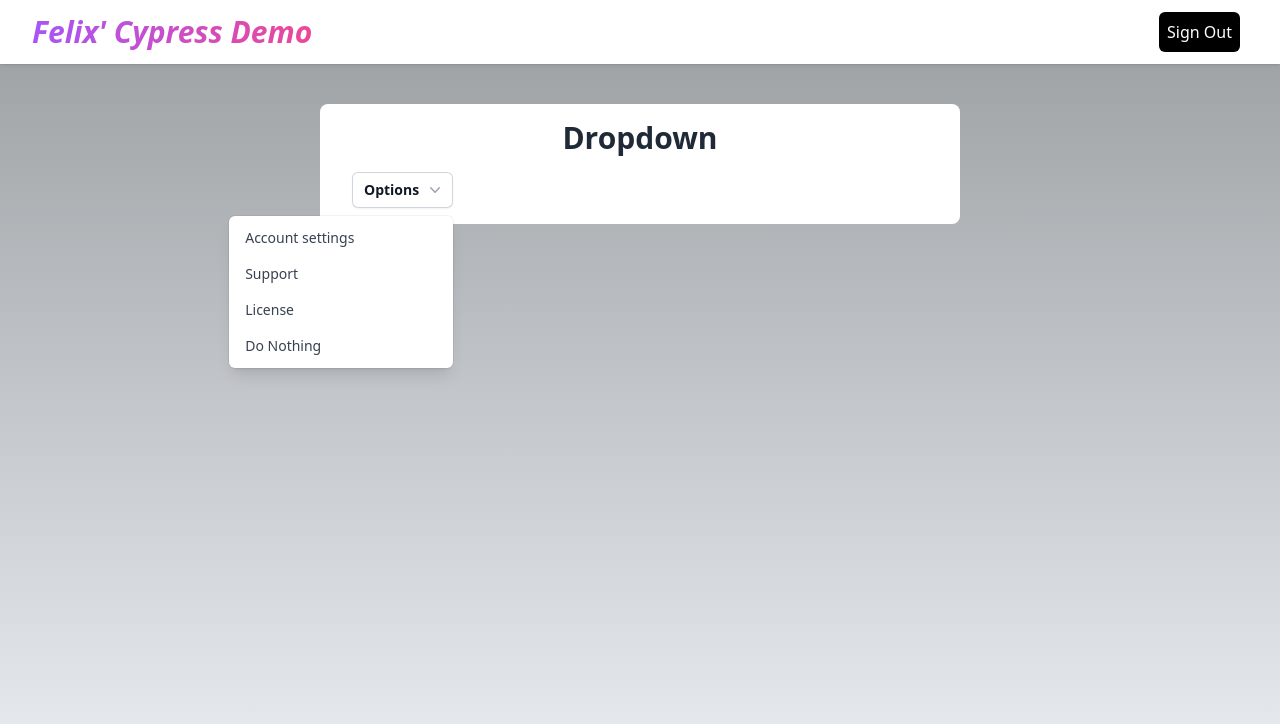
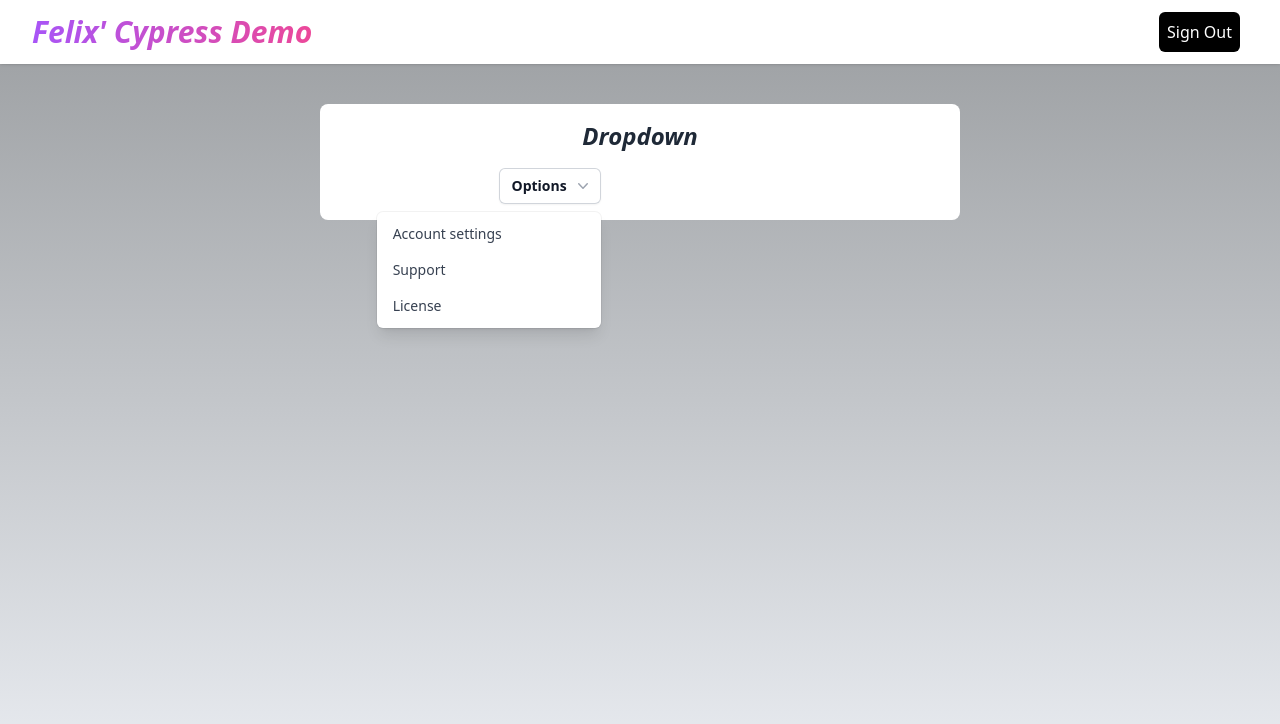
Before and after one commit to Felixljr/Cypress-Presentation-Demo, a React (Vite) app: page /account in a window 1280 px wide. Both pictures are taken after a click on the button "Options". Shown: the top 724 px of the page. Built offline with nearby package versions, Linux system fonts and the light colour scheme.

Commit message:
dropdown done

```diff
--- a/src/components/Dropdown.jsx
+++ b/src/components/Dropdown.jsx
@@ -1,4 +1,4 @@
-import { Fragment } from 'react'
+import { Fragment, useState } from 'react'
 import { Menu, Transition } from '@headlessui/react'
 import { ChevronDownIcon } from '@heroicons/react/20/solid'
 
@@ -7,7 +7,15 @@ function classNames(...classes) {
 }
 
 export default function Dropdown() {
+  const [selected, setSelected] = useState('')
+
+
+  const handleSelectOption = (option) => {
+    setSelected(option)
+  }
+
   return (
+    <div className='flex w-[80%] justify-around mx-auto'>
       <Menu as='div' className='relative inline-block text-left'>
         <div>
           <Menu.Button className='inline-flex w-full justify-center gap-x-1.5 rounded-md bg-white px-3 py-2 text-sm font-semibold text-gray-900 shadow-sm ring-1 ring-inset ring-gray-300 hover:bg-gray-50'>
@@ -34,6 +42,7 @@ export default function Dropdown() {
                 {({ active }) => (
                   <a
                     href='#'
+                    onClick={() => handleSelectOption('Account settings')} // Added onClick event
                     className={classNames(
                       active ? 'bg-gray-100 text-gray-900' : 'text-gray-700',
                       'block px-4 py-2 text-sm'
@@ -47,6 +56,7 @@ export default function Dropdown() {
                 {({ active }) => (
                   <a
                     href='#'
+                    onClick={() => handleSelectOption('Support')} // Added onClick event
                     className={classNames(
                       active ? 'bg-gray-100 text-gray-900' : 'text-gray-700',
                       'block px-4 py-2 text-sm'
@@ -60,6 +70,7 @@ export default function Dropdown() {
                 {({ active }) => (
                   <a
                     href='#'
+                    onClick={() => handleSelectOption('License')} // Added onClick event
                     className={classNames(
                       active ? 'bg-gray-100 text-gray-900' : 'text-gray-700',
                       'block px-4 py-2 text-sm'
@@ -69,24 +80,17 @@ export default function Dropdown() {
                   </a>
                 )}
               </Menu.Item>
-            <form method='POST' action='#'>
-              <Menu.Item>
-                {({ active }) => (
-                  <button
-                    type='submit'
-                    className={classNames(
-                      active ? 'bg-gray-100 text-gray-900' : 'text-gray-700',
-                      'block w-full px-4 py-2 text-left text-sm'
-                    )}
-                  >
-                    Do Nothing
-                  </button>
-                )}
-              </Menu.Item>
-            </form>
             </div>
           </Menu.Items>
         </Transition>
       </Menu>
+      <div className='flex justify-center'>
+        {selected === '' ? (
+          <p className='flex self-centerp-1'>{selected}</p>
+        ) : (
+          <p className='flex self-center bg-slate-300 rounded-lg p-2'>{selected}</p>
+        )}
+      </div>
+    </div>
   )
 }
--- a/src/components/GeneralContainer.jsx
+++ b/src/components/GeneralContainer.jsx
@@ -1,6 +1,6 @@
 export default function Conatiner({children}) {
   return (
-    <div className='mx-auto w-[90%] rounded-lg h-fit bg-white px-6 py-4 sm:px-6 lg:px-8 sm:w-[50%]'>
+    <div className='mx-auto w-[90%] rounded-lg h-fit bg-white px-6 py-4 flex flex-col justify-center sm:px-6 lg:px-8 sm:w-[50%]'>
       {children}
     </div>
   )
--- a/src/index.css
+++ b/src/index.css
@@ -10,5 +10,5 @@ height: 100%;
 }
 
 .title {
-  @apply text-2xl font-bold text-center text-gray-800 mb-4 sm:text-3xl;
+  @apply text-xl font-bold italic text-center text-gray-800 mb-4 sm:text-2xl;
 }
```
Lines whose indentation alone changed are shown as unchanged.
